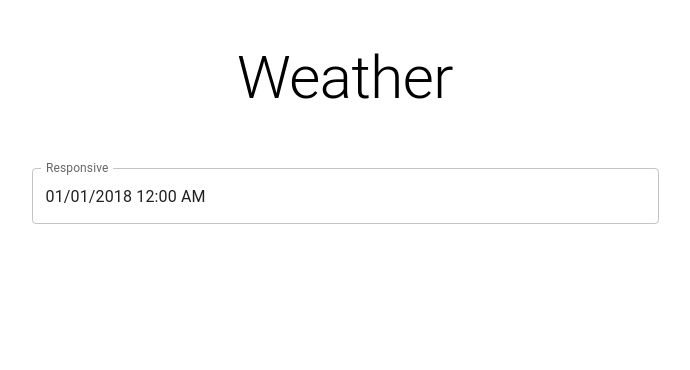
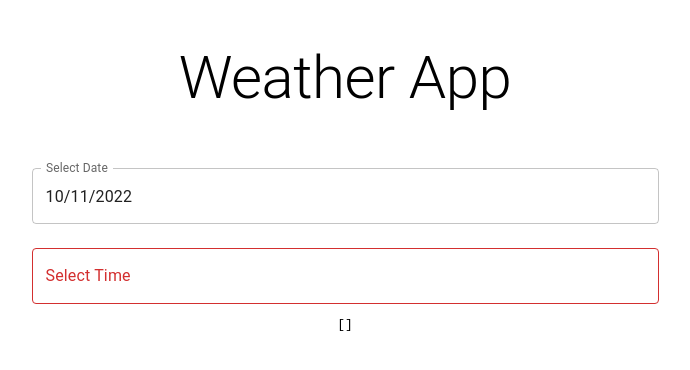
Before and after one commit to ramganez/weather_app, a React (Create React App) app in the folder frontend/: page / in a window 1280 px wide. Shown: the top 370 px of the page, without its empty margins (295-985 px from the left). Built offline with nearby package versions, Linux system fonts and the light colour scheme.

Commit message:
Call backend api with selected date & time

```diff
--- a/frontend/package.json
+++ b/frontend/package.json
@@ -46,5 +46,5 @@
       "last 1 safari version"
     ]
   },
-  "proxy": "http://localhost:5000"
+  "proxy": "http://localhost:8000"
 }
--- a/frontend/src/App.js
+++ b/frontend/src/App.js
@@ -1,3 +1,4 @@
+import { useState } from 'react';
 
 import './App.css';
 
@@ -5,11 +6,13 @@ import HeaderComponent from './components/Header';
 import QueryComponent from './components/Query';
 
 function App() {
+  const [rows, setRows] = useState([]);
 
   return (
     <div className="App">
       <HeaderComponent></HeaderComponent>
-      <QueryComponent></QueryComponent>
+      <QueryComponent setRows={setRows}></QueryComponent>
+      <pre>{JSON.stringify(rows, undefined, 2)}</pre>
     </div>
   );
 }
--- a/frontend/src/components/Header.js
+++ b/frontend/src/components/Header.js
@@ -4,7 +4,7 @@ export default function HeaderComponent() {
   return (
     < header className="App-header" >
       <Typography align="center" variant="h2" component="h2" gutterBottom>
-        Weather
+        Weather App
       </Typography>
     </header >
   );
--- a/frontend/src/components/Query.js
+++ b/frontend/src/components/Query.js
@@ -1,27 +1,70 @@
 import * as React from 'react';
-import dayjs from 'dayjs';
+
 import TextField from '@mui/material/TextField';
 import { AdapterDayjs } from '@mui/x-date-pickers/AdapterDayjs';
 import { LocalizationProvider } from '@mui/x-date-pickers/LocalizationProvider';
-import { DateTimePicker } from '@mui/x-date-pickers/DateTimePicker';
+import { MobileDatePicker } from '@mui/x-date-pickers/MobileDatePicker';
+import { MobileTimePicker } from '@mui/x-date-pickers/MobileTimePicker';
 import Stack from '@mui/material/Stack';
 
-export default function QueryComponent() {
-    const [value, setValue] = React.useState(dayjs('2018-01-01T00:00:00.000Z'));
+const axios = require('axios').default;
+
+export default function QueryComponent(props) {
+    const [dateValue, setDateValue] = React.useState();
+    const [timeValue, setTimeValue] = React.useState("");
+
+    const handleCloseDate = () => {
+        axios.post('/api/weekly', {
+            query: dateValue.format('YYYY-MM-DD'),
+            withTime: false,
+        })
+            .then(function (response) {
+                props.setRows(response.data);
+            })
+            .catch(function (error) {
+                console.log(error);
+            });
+    };
+
+    const handleCloseTime = () => {
+        axios.post('/api/weekly', {
+            query: dateValue.format('YYYY-MM-DD') + timeValue.format(" H:mm"),
+            withTime: true,
+        })
+            .then(function (response) {
+                props.setRows(response.data);
+            })
+            .catch(function (error) {
+                console.log(error);
+            });
+    };
 
     return (
+        <>
             <LocalizationProvider dateAdapter={AdapterDayjs}>
                 <Stack className='Query-Stack' spacing={3}>
-                <DateTimePicker
+                    <MobileDatePicker
                         className="DateTime-Input"
-                    label="Responsive"
+                        label="Select Date"
                         renderInput={(params) => <TextField {...params} />}
-                    value={value}
+                        value={dateValue}
                         onChange={(newValue) => {
-                        setValue(newValue);
+                            setDateValue(newValue);
                         }}
+                        onClose={handleCloseDate}
+                    />
+                    <MobileTimePicker
+                        className="DateTime-Input"
+                        label="Select Time"
+                        value={timeValue}
+                        onChange={(newValue) => {
+                            setTimeValue(newValue);
+                        }}
+                        renderInput={(params) => <TextField {...params} />}
+                        onClose={handleCloseTime}
                     />
                 </Stack>
             </LocalizationProvider>
+        </>
     );
 }
```
Also changed, not shown: 1 other file (tests, documents, lock files or other folders). Lines whose indentation alone changed are shown as unchanged.
